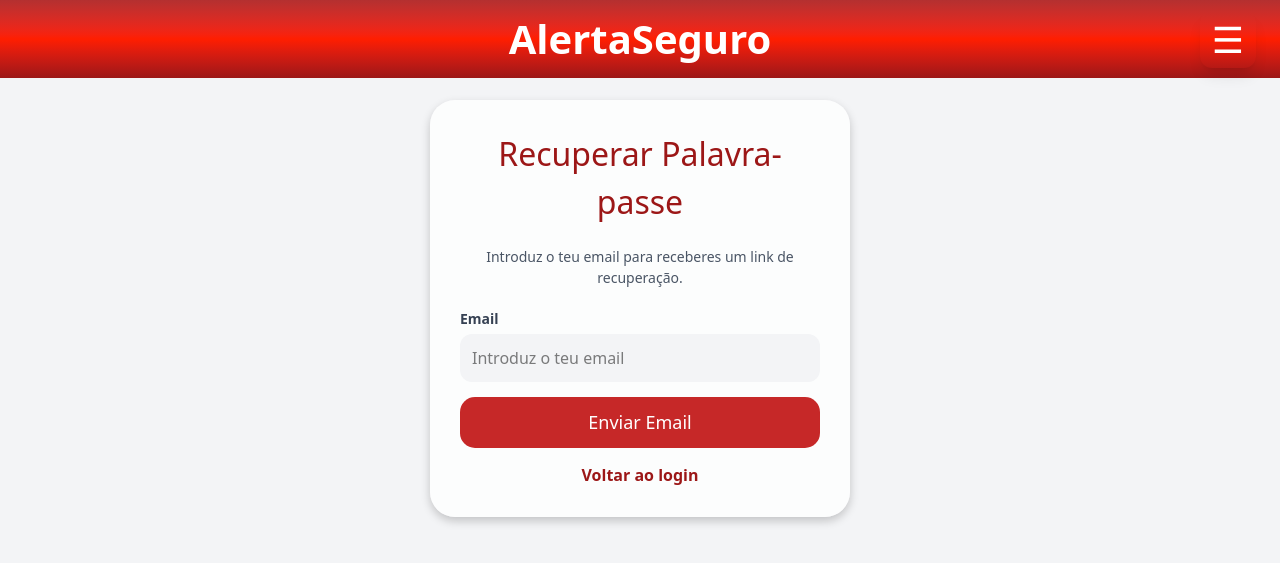
After one commit to FB-07/Paf, a Django app: page /forgot-password/ in a window 1280 px wide. The commit adds this page. Shown: the top 563 px of the page. Run offline with Django 5.2, Linux system fonts and the light colour scheme.

Commit message:
feat: Add forgot and reset password functionality with corresponding forms and views

```diff
--- a/alertaseguro/core/forms.py
+++ b/alertaseguro/core/forms.py
@@ -279,3 +279,61 @@ class FeedbackForm(forms.ModelForm):
         self.fields['tipo'].required = True
         self.fields['titulo'].required = True
         self.fields['descricao'].required = True
+
+# -------------------------
+# Forgot/reset password
+# -------------------------
+class ForgotPasswordForm(forms.Form):
+    email = forms.EmailField(
+        label="Email",
+        widget=forms.EmailInput(attrs={
+            "class": "w-full p-[12px] rounded-[12px] bg-gray-100 focus:bg-white focus:outline-none focus:ring-2 focus:ring-red-400 transition",
+            "placeholder": "Introduz o teu email"
+        })
+    )
+
+
+class ResetPasswordForm(forms.Form):
+    password = forms.CharField(
+        label="Nova palavra-passe",
+        widget=forms.PasswordInput(attrs={
+            "class": "w-full",
+            "placeholder": "Nova palavra-passe"
+        })
+    )
+
+    confirmar_password = forms.CharField(
+        label="Confirmar palavra-passe",
+        widget=forms.PasswordInput(attrs={
+            "class": "w-full",
+            "placeholder": "Confirma a nova palavra-passe"
+        })
+    )
+
+    def clean_password(self):
+        password = self.cleaned_data.get("password")
+
+        if len(password) < 6:
+            raise ValidationError("Mínimo 6 caracteres.")
+
+        if not re.search(r"\d", password):
+            raise ValidationError("Deve conter pelo menos um número.")
+
+        if not re.search(r'[!@#$%^&*(),.?\":{}|<>]', password):
+            raise ValidationError("Deve conter pelo menos um carácter especial.")
+
+        return password
+
+    def clean(self):
+        cleaned = super().clean()
+
+        p1 = cleaned.get("password")
+        p2 = cleaned.get("confirmar_password")
+
+        if p1 and p2 and p1 != p2:
+            self.add_error(
+                "confirmar_password",
+                "As palavras-passe não coincidem!"
+            )
+
+        return cleaned
--- a/alertaseguro/core/urls.py
+++ b/alertaseguro/core/urls.py
@@ -20,10 +20,13 @@ urlpatterns = [
 
     #Login/Logout/Registo/Perfil
     path("login/", views.login_view, name="login"),
+    path("registo/", views.registo_view, name="registo"),
 
-    path("registo/", views.registo_view, name="registo"),
     path("verify-email/<uidb64>/<token>/", views.verify_email,name="verify_email"),
     path("delete/<uidb64>/<token>/", views.delete_account, name="delete_account"),
+
+    path("forgot-password/", views.forgot_password_view, name="forgot_password"),
+    path("reset-password/<uidb64>/<token>/",views.reset_password_view,name="reset_password"),
 
     path("logout/", views.logout_view, name="logout"),
     path("perfil/", views.perfil_view, name="perfil"),
--- a/alertaseguro/core/views/__init__.py
+++ b/alertaseguro/core/views/__init__.py
@@ -2,7 +2,7 @@ from .pages import mainpage, sobre, tabela, doacoes, precaucoes, info, feedback
 from .avisos import avisos
 from .apis import api_incidentes, api_incidentesH, api_bombeiros, api_hospitais, api_aereas
 from .ipma import rcm_hoje, rcm_amanha
-from .auth import editar_perfil, login_view, registo_view, verify_email, delete_account, logout_view, perfil_view
+from .auth import editar_perfil, login_view, registo_view, verify_email, delete_account, logout_view, perfil_view, forgot_password_view, reset_password_view
 from .admin import admin_reports
 from .cron_import import cron_import
 from .poi import bases_aereas, hospitais, bombeiros
--- a/alertaseguro/core/views/auth.py
+++ b/alertaseguro/core/views/auth.py
@@ -8,15 +8,21 @@ from django.utils.http import urlsafe_base64_encode, urlsafe_base64_decode
 from django.utils.encoding import force_bytes
 from django.urls import reverse
 from django.http import HttpResponse
-
-from core.gmail_service import send_gmail_api
-
 from django.template.loader import render_to_string
 from django.utils.html import strip_tags
 
-from ..forms import RegistoForm, LoginForm, EditarPerfilForm
+from ..gmail_service import send_gmail_api
+from ..forms import (
+    RegistoForm,
+    LoginForm,
+    EditarPerfilForm,
+    ForgotPasswordForm,
+    ResetPasswordForm
+)
 
-
+# -------------------------
+# Login/Logout/Registo/Perfil
+# -------------------------
 def login_view(request):
     form = LoginForm(request.POST or None)
 
@@ -55,7 +61,6 @@ def login_view(request):
         return redirect("mainpage")
 
     return render(request, "auth/login.html", {"form": form})
-
 
 def registo_view(request):
     form = RegistoForm(request.POST or None)
@@ -130,6 +135,33 @@ def registo_view(request):
 
     return render(request,"auth/registo.html",{"form": form})
 
+def logout_view(request):
+    logout(request)
+    messages.success(request, "Successfully signed out.")
+    return redirect("mainpage")
+
+@login_required
+def perfil_view(request):
+    return render(request, "auth/perfil.html")
+
+@login_required
+def editar_perfil(request):
+    form = EditarPerfilForm(request.POST or None, instance=request.user)
+
+    if request.method == "POST" and form.is_valid():
+        user = form.save()
+
+        from django.contrib.auth import update_session_auth_hash
+        update_session_auth_hash(request, user)
+
+        messages.success(request, "Perfil atualizado com sucesso!")
+        return redirect("perfil")
+
+    return render(request, "auth/editar_perfil.html", {"form": form})
+
+# -------------------------
+# Verificar email e apagar conta
+# -------------------------
 def verify_email(request, uidb64, token):
     try:
         uid = urlsafe_base64_decode(uidb64).decode()
@@ -159,26 +191,88 @@ def delete_account(request, uidb64, token):
 
     return redirect("login")
 
-def logout_view(request):
-    logout(request)
-    messages.success(request, "Successfully signed out.")
-    return redirect("mainpage")
+# -------------------------
+# Forgot/reset password
+# -------------------------
 
-@login_required
-def perfil_view(request):
-    return render(request, "auth/perfil.html")
-
-@login_required
-def editar_perfil(request):
-    form = EditarPerfilForm(request.POST or None, instance=request.user)
+def forgot_password_view(request):
+    form = ForgotPasswordForm(request.POST or None)
 
     if request.method == "POST" and form.is_valid():
-        user = form.save()
+        email = form.cleaned_data["email"]
 
-        from django.contrib.auth import update_session_auth_hash
-        update_session_auth_hash(request, user)
+        try:
+            user = User.objects.get(email=email)
 
-        messages.success(request, "Perfil atualizado com sucesso!")
-        return redirect("perfil")
+            uid = urlsafe_base64_encode(force_bytes(user.pk))
+            token = default_token_generator.make_token(user)
 
-    return render(request, "auth/editar_perfil.html", {"form": form})
+            link = request.build_absolute_uri(
+                reverse(
+                    "reset_password",
+                    kwargs={
+                        "uidb64": uid,
+                        "token": token
+                    }
+                )
+            )
+
+            html_content = render_to_string(
+                "emails/reset_password.html",
+                {
+                    "user": user,
+                    "link": link
+                }
+            )
+
+            text_content = strip_tags(html_content)
+
+            send_gmail_api(
+                user.email,
+                "AlertaSeguro: Recuperação de palavra-passe",
+                text_content,
+                html_content
+            )
+
+            messages.success(
+                request,
+                "Enviámos um email para redefinires a tua palavra-passe."
+            )
+
+        except User.DoesNotExist:
+            messages.error(
+                request,
+                "Não existe nenhuma conta associada a esse email."
+            )
+
+        return redirect("login")
+
+    return render(request, "auth/forgot_password.html", {"form": form})
+
+
+def reset_password_view(request, uidb64, token):
+    try:
+        uid = urlsafe_base64_decode(uidb64).decode()
+        user = User.objects.get(pk=uid)
+    except:
+        user = None
+
+    if not user or not default_token_generator.check_token(user, token):
+        return HttpResponse("Link inválido ou expirado.")
+
+    form = ResetPasswordForm(request.POST or None)
+
+    if request.method == "POST" and form.is_valid():
+        new_password = form.cleaned_data["password"]
+
+        user.set_password(new_password)
+        user.save()
+
+        messages.success(
+            request,
+            "Palavra-passe alterada com sucesso."
+        )
+
+        return redirect("login")
+
+    return render(request, "auth/reset_password.html", {"form": form})
--- /dev/null
+++ b/alertaseguro/templates/auth/forgot_password.html
@@ -0,0 +1,60 @@
+{% extends "base.html" %}
+{% load static %}
+
+{% block title %}Recuperar Palavra-passe{% endblock %}
+
+{% block body_class %}m-0 p-0 bg-gray-100 font-sans{% endblock %}
+
+{% block content %}
+
+{% include "components/header.html" %}
+{% include "components/menulateral.html" %}
+
+<div class="mt-[80px] sm:mt-[100px] w-full flex justify-center px-4">
+
+    <div class="bg-[#ffffffcc] w-full max-w-[420px] p-[20px] md:p-[30px] rounded-[25px] shadow-[0_4px_10px_rgba(0,0,0,0.2)] text-center">
+
+        <h2 class="text-[26px] md:text-[32px] mb-[20px] text-[#9c1717]">
+            Recuperar Palavra-passe
+        </h2>
+
+        <p class="text-gray-600 text-[14px] mb-[20px]">
+            Introduz o teu email para receberes um link de recuperação.
+        </p>
+
+        <form method="POST" class="flex flex-col items-center gap-[15px] w-full">
+            {% csrf_token %}
+
+            {% for field in form %}
+                <div class="w-full text-left">
+
+                    <label class="block mb-[5px] text-[14px] font-semibold text-gray-700">
+                        {{ field.label }}
+                    </label>
+
+                    {{ field }}
+
+                    {% if field.errors %}
+                        <p class="text-red-500 text-sm mt-[3px]">
+                            {{ field.errors|striptags }}
+                        </p>
+                    {% endif %}
+
+                </div>
+            {% endfor %}
+
+            <button type="submit"
+                class="w-full p-[12px] text-[16px] md:text-[18px] rounded-[15px] text-white transition duration-200 bg-[#c62828] hover:shadow-lg active:scale-95">
+                Enviar Email
+            </button>
+        </form>
+
+        <a href="{% url 'login' %}" class="inline-block mt-[15px] text-[14px] md:text-[16px] font-bold text-[#9c1717] no-underline">
+            Voltar ao login
+        </a>
+
+    </div>
+
+</div>
+
+{% endblock %}
--- a/alertaseguro/templates/auth/login.html
+++ b/alertaseguro/templates/auth/login.html
@@ -46,6 +46,10 @@
         </div>
       {% endfor %}
 
+      <a href="{% url 'forgot_password' %}" class="inline-block mt-[15px] text-[8px] md:text-[12px] font-bold text-[#9c1717] no-underline">
+        Esqueceste-te da palavra-passe?
+      </a>
+
       {% if form.non_field_errors %}
         <p class="text-red-600 mt-[12px]">
           {{ form.non_field_errors }}
--- a/alertaseguro/templates/emails/verify_email.html
+++ b/alertaseguro/templates/emails/verify_email.html
@@ -7,7 +7,7 @@
 
     <div style="max-width:500px; margin:auto; background:white; padding:20px; border-radius:10px; text-align:center;">
 
-        <img src="{{ domain }}/static/imagens/logoPreto.png" alt="Logo" width="120" style="margin-bottom:20px;">
+        <img src="{{ domain }}/static/imagens/logoPreto.png" alt="Logo" width="180" style="margin-bottom:10px;">
 
         <h2>Verifica a tua conta</h2>
 
--- a/alertaseguro/theme/static/css/dist/styles.css
+++ b/alertaseguro/theme/static/css/dist/styles.css
@@ -1979,6 +2013,11 @@
   syntax: "*";
   inherits: false;
   initial-value: 0 0 #0000;
+}
+@property --tw-outline-style {
+  syntax: "*";
+  inherits: false;
+  initial-value: solid;
 }
 @property --tw-blur {
   syntax: "*";
@@ -2092,6 +2131,7 @@
       --tw-ring-offset-width: 0px;
       --tw-ring-offset-color: #fff;
       --tw-ring-offset-shadow: 0 0 #0000;
+      --tw-outline-style: solid;
       --tw-blur: initial;
       --tw-brightness: initial;
       --tw-contrast: initial;
```
Also changed, not shown: other parts of alertaseguro/theme/static/css/dist/styles.css (+34 -0 lines), alertaseguro/templates/auth/reset_password.html (added, +65 -0 lines), alertaseguro/templates/emails/reset_password.html (added, +37 -0 lines).
